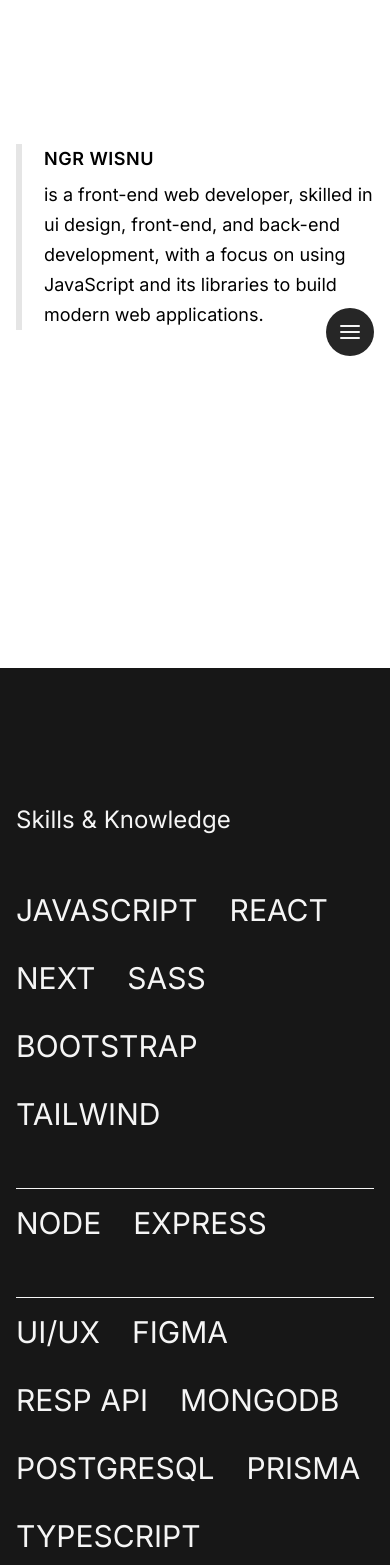
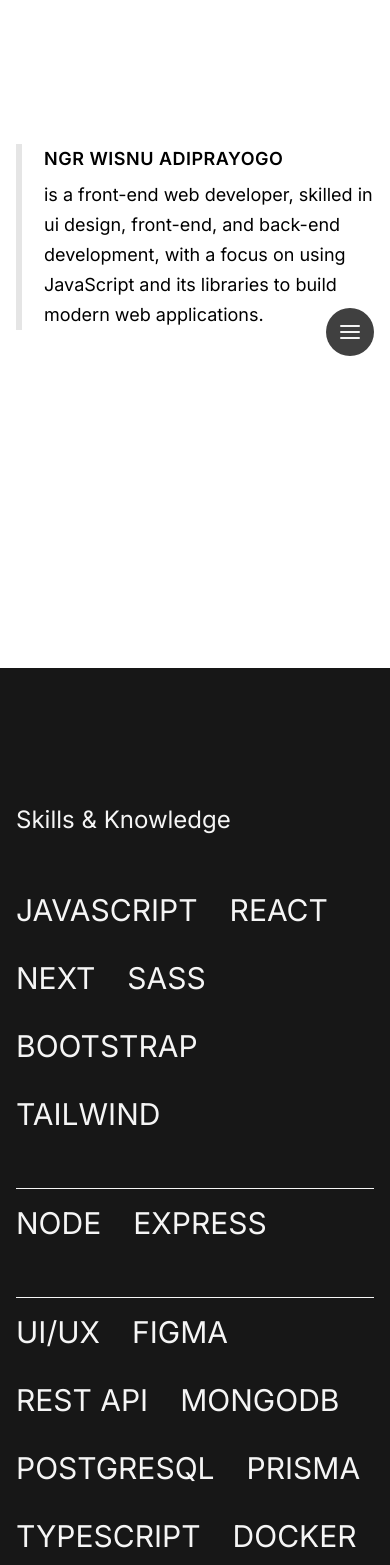
Before and after one commit to ngrwisnu/portfolio-v2, a Next.js app: page / in a window 390 px wide. Shown: the part 432-1997 px from the top of the page. Built offline with nearby package versions, Linux system fonts and the light colour scheme.

Commit message:
[fix] update name in hero section, resume, and skills (#9)

```diff
--- a/@/components/header/header.tsx
+++ b/@/components/header/header.tsx
@@ -2,7 +2,6 @@
 
 import { Button } from "@/components/ui/button";
 import { AlignJustify, ArrowDownToLine, X } from "lucide-react";
-import Link from "next/link";
 import { useState, useRef, useEffect } from "react";
 import { desktopMenu, mobileMenu } from "./menu";
 import NavLink from "./nav-link";
@@ -50,7 +49,8 @@ const Header = () => {
     >
       <header className="static flex w-full items-start justify-center self-stretch py-5 text-neutral-100 md:relative">
         <div
-          className="fixed right-4 bottom-14 z-[999] flex h-12 w-12 items-center justify-center rounded-full bg-neutral-800 md:hidden"
+          id="floating menu"
+          className="fixed right-4 bottom-14 z-[999] flex h-12 w-12 items-center justify-center rounded-full bg-[#404040] md:hidden"
           aria-label="nav menu"
           onClick={hamburgerHandler}
         >
@@ -112,9 +112,12 @@ const Header = () => {
           className="absolute top-5 right-11 hidden rounded-md md:flex"
           asChild
         >
-          <Link href="/assets/docs/ngr-s-resume.pdf" download>
+          <a
+            href="/assets/docs/CV-Ngr-Wisnu-Adiprayogo.pdf"
+            download="CV-Ngr-Wisnu-Adiprayogo"
+          >
             <ArrowDownToLine size={18} /> Resume
-          </Link>
+          </a>
         </Button>
       </header>
     </div>
--- a/@/components/header/menu.ts
+++ b/@/components/header/menu.ts
@@ -12,7 +12,7 @@ const mobileMenu = [
   { name: "Contact", href: "/#contact" },
   {
     name: "Resume",
-    href: "/assets/docs/ngr-s-resume.pdf",
+    href: "/assets/docs/CV-Ngr-Wisnu-Adiprayogo.pdf",
   },
 ];
 
--- a/@/components/homepage/hero.tsx
+++ b/@/components/homepage/hero.tsx
@@ -20,7 +20,7 @@ const Hero = () => {
                   aria-label="author-name"
                   className="self-stretch text-lg font-semibold uppercase leading-[30px] tracking-[0.5px] md:text-xl"
                 >
-                  Ngr Wisnu
+                  Ngr Wisnu Adiprayogo
                 </div>
                 <p
                   aria-label="Ngr's description"
--- a/@/components/homepage/skills.tsx
+++ b/@/components/homepage/skills.tsx
@@ -7,11 +7,12 @@ const Skills = () => {
     others: [
       "ui/ux",
       "figma",
-      "resp api",
+      "rest api",
       "mongodb",
       "postgresql",
       "prisma",
       "typescript",
+      "docker",
     ],
   };
 
```
Also changed, not shown: 2 other files (tests, documents, lock files or other folders).
